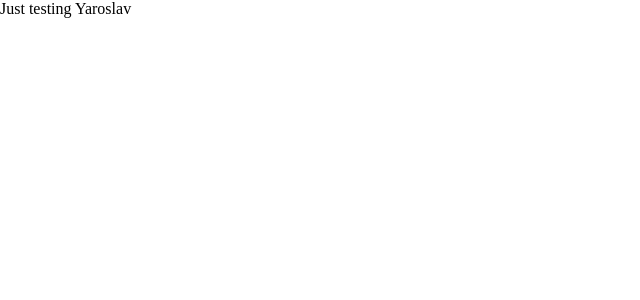
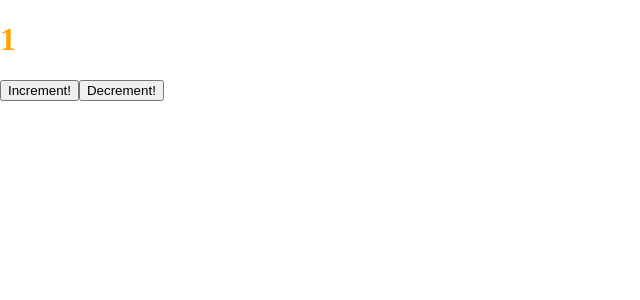
Before and after one commit to yaroslavsolokha/my-app, a React (Create React App) app: page / in a window 1280 px wide. Shown: the top 300 px of the page, without its empty margins (0-640 px from the left). Built offline with nearby package versions, Linux system fonts and the light colour scheme.

Commit message:
using state

```diff
--- a/src/App.js
+++ b/src/App.js
@@ -1,19 +1,40 @@
-import React from 'react';
+import { render } from '@testing-library/react';
+import React, {useState, useEffect} from 'react';
 import './App.css';
 
-class App extends React.Component {
-  state = {
-    name: "Yaroslav"
+function App() {
+  const [count, setCount] = useState(0)
+  const [color, setColor] = useState("")
+
+  function increment() {
+    setCount(prevCount => prevCount + 1)
   }
 
+  function decrement() {
+    setCount(prevCount => prevCount - 1)
+  }
 
-  render() {
-    return (
-      <div>
-        Just testing {this.state.name}
-      </div>
-    )
-  }
+  useEffect(() => {
+    setInterval(() => {
+      setCount(prevCount => prevCount + 1)
+    }, 5000)
+  }, [])
+
+  useEffect(() => {
+    if (count === 5) {
+      setColor("black")
+    } else {
+      setColor("orange")
+    }
+  }, [count])
+
+  return (
+    <div>
+      <h1 style={{color: color}}>{count}</h1>
+      <button onClick={increment}>Increment!</button>
+      <button onClick={decrement}>Decrement!</button>
+    </div>
+  )
 }
 
 export default App;
```
